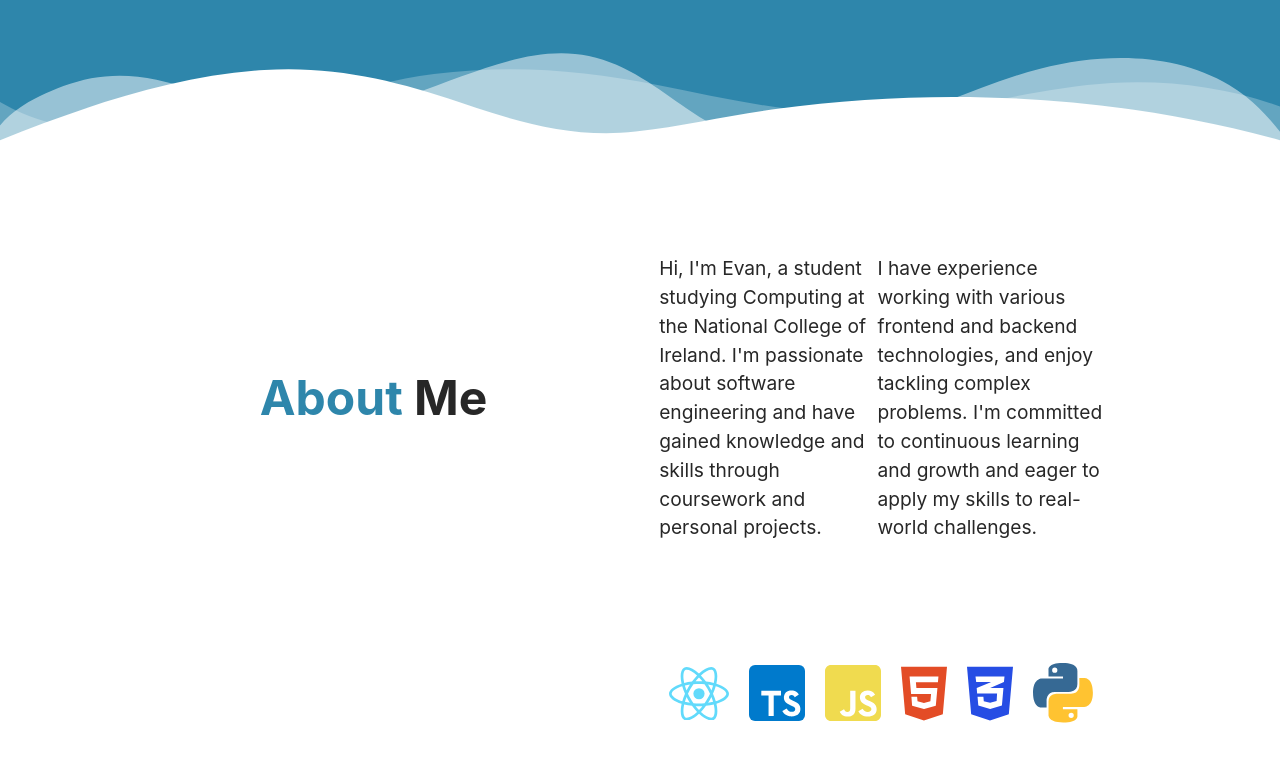
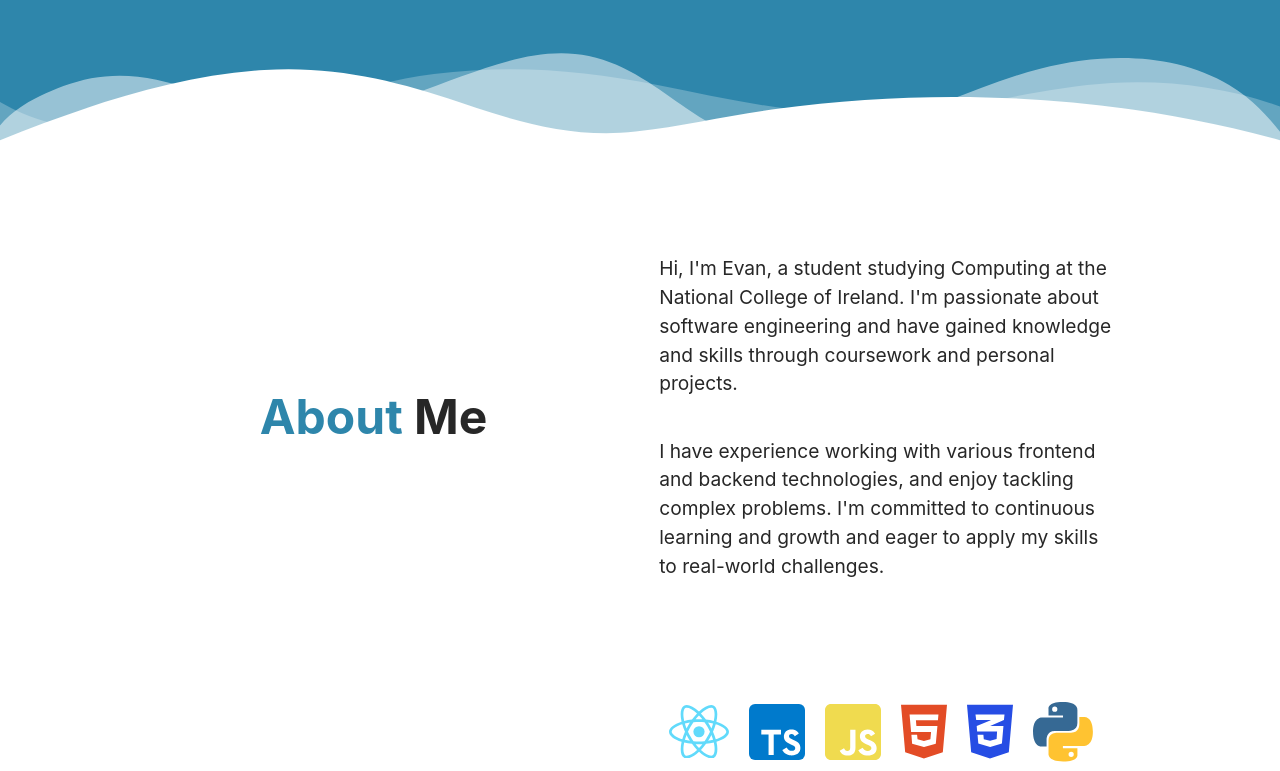
Before and after one commit to Evan-OR/portfolio-2023, a React (Vite) app: page / in a window 1280 px wide. Shown: the part 655-1426 px from the top of the page. Built offline with nearby package versions, Linux system fonts and the light colour scheme.

Commit message:
adde flex column back to about me

```diff
--- a/src/components/AboutMe.tsx
+++ b/src/components/AboutMe.tsx
@@ -38,7 +38,7 @@ function AboutMe() {
           </div>
         </div>
 
-        <div className={stlye.infoWrapper}>
+        <div className={`${stlye.infoWrapper} ${stlye.first}`}>
           <p>
             Hi, I'm Evan, a student studying Computing at the National College of Ireland. I'm passionate about software
             engineering and have gained knowledge and skills through coursework and personal projects.
--- a/src/css/aboutMeStyles.module.css
+++ b/src/css/aboutMeStyles.module.css
@@ -37,6 +37,10 @@
   display: flex;
   justify-content: space-evenly;
   align-items: center;
+}
+
+.infoWrapper.first {
+  flex-direction: column;
 }
 
 .linkWrapper {
```
